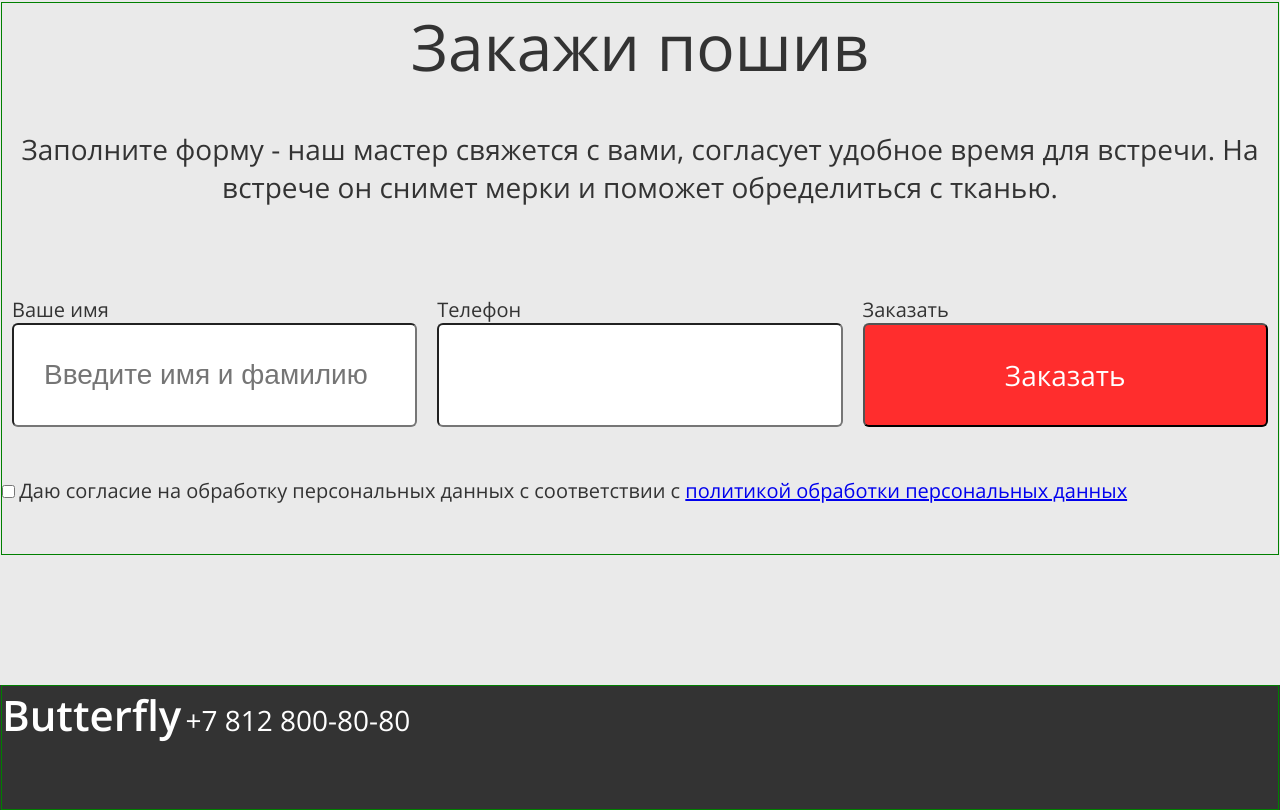
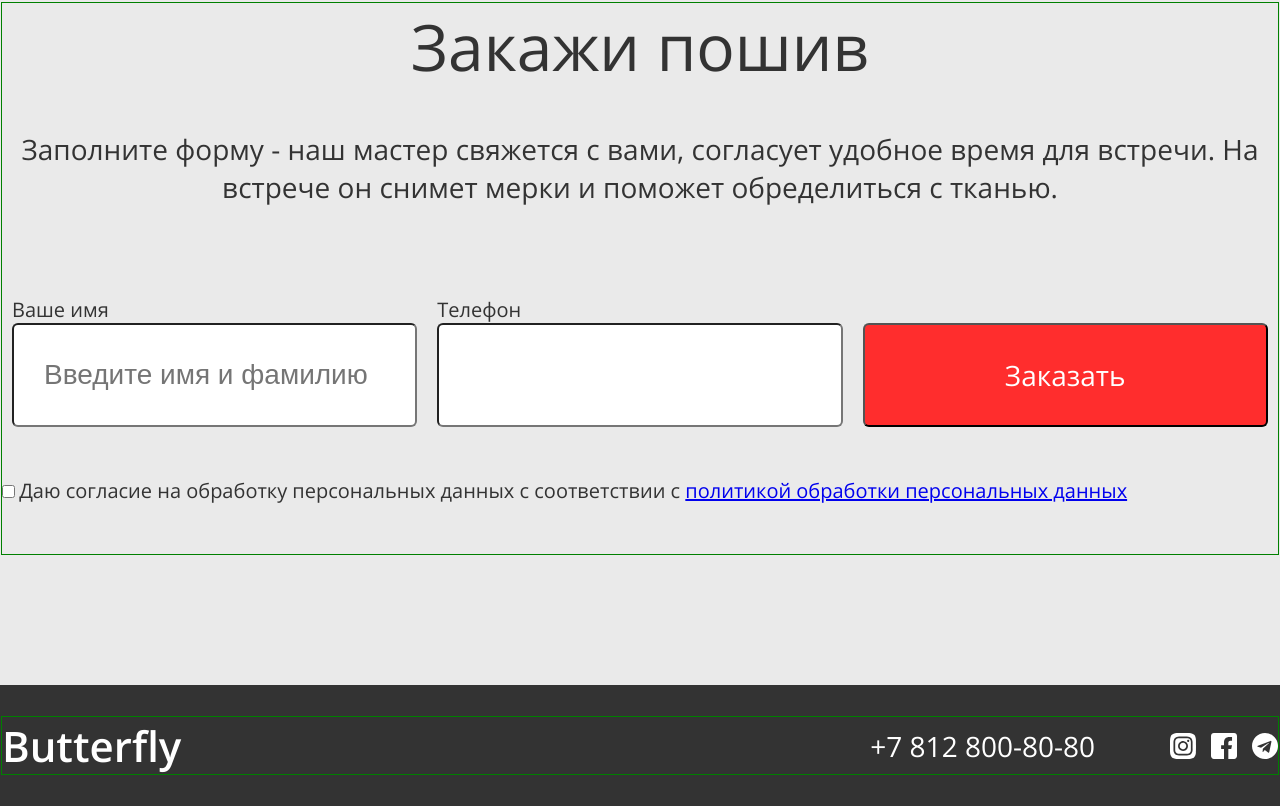
Before and after one commit to MashaNeg/butterfly-shop-negodina, a website: page www/index.html in a window 1280 px wide. Shown: the part 2031-2841 px from the top of the page. Drawn offline with Linux system fonts and the light colour scheme.

Commit message:
Первая страница

```diff
--- a/src/styles/blocks/_footer.scss
+++ b/src/styles/blocks/_footer.scss
@@ -1,10 +1,16 @@
 .footer {
+  padding: 31px 0;
   background-color: $color-dark;
 }
 
 .footer-inner {
   @include inner;
-  text-align-last: left;
+  text-align: left;
+}
+
+.footer-wrap {
+  display: flex;
+  align-items: center;
 }
 
 .main-logo-footer {
@@ -18,3 +24,24 @@
   color: $color-light;
   text-decoration: none;
 }
+
+.social {
+  display: flex;
+  list-style: none;
+  padding: 0;
+  margin: 0;
+  margin-left: 60px;
+}
+
+.social-item {
+  margin: 0;
+  margin-left: 15px;
+}
+
+.social-link {
+  display: block;
+  width: 26px;
+  height: 26px;
+  background-repeat: no-repeat;
+  background-size: contain;
+}
--- a/src/styles/blocks/_form.scss
+++ b/src/styles/blocks/_form.scss
@@ -1,6 +1,7 @@
 .form {
   display: flex;
   flex-wrap: wrap;
+  align-items: flex-end;
 }
 
 .form-field {
--- a/www/index.html
+++ b/www/index.html
@@ -82,7 +82,8 @@
     <section class="order">
       <div class="order-inner">
         <h2 class="order-title">Закажи пошив</h2>
-        <p class="order-desc">Заполните форму - наш мастер свяжется с вами, согласует удобное время для встречи. На встрече он снимет мерки и поможет обределиться с тканью.</p>
+        <p class="order-desc">Заполните форму - наш мастер свяжется с вами, согласует удобное время для встречи. На
+          встрече он снимет мерки и поможет обределиться с тканью.</p>
         <form action="#" class="form">
           <div class="form-field form-field-third">
             <label for="name" class="form-label">Ваше имя</label>
@@ -93,24 +94,18 @@
             <input name="phone" id="phone" type="text" class="form-input">
           </div>
           <div class="form-field form-field-third">
-            <label for="btn" class="form-label form-label-btn">Заказать</label>
             <button class="btn btn-order" type="submit">Заказать</button>
           </div>
           <div class="form-field">
             <input name="confirm" id="checkbox" type="checkbox" class="form-checkbox">
             <label for="checkbox" class="form-checkbox-label">
-              Даю согласие на обработку персональных данных с соответствии с <a href="#">политикой обработки персональных данных</a>
+              Даю согласие на обработку персональных данных с соответствии с <a href="#">политикой обработки
+                персональных данных</a>
             </label>
           </div>
         </form>
       </div>
     </section>
-
-    <section class="footer">
-
-    </section>
-
-
   </main>
 
   <footer class="footer">
@@ -120,13 +115,16 @@
         <a href="tel:+78128008080" class="phone">+7 812 800-80-80</a>
         <ul class="social">
           <li class="social-item">
-            <a href="#" style="background-image: url(images/icon-in.svg);" class="social-link" title="Мы в Intagramm"></a>
+            <a href="#" style="background-image: url(images/icon-in.svg);" class="social-link"
+              title="Мы в Intagramm"></a>
           </li>
           <li class="social-item">
-            <a href="#" style="background-image: url(images/icon-fb.svg);" class="social-link" title="Мы в Facebook"></a>
+            <a href="#" style="background-image: url(images/icon-fb.svg);" class="social-link"
+              title="Мы в Facebook"></a>
           </li>
           <li class="social-item">
-            <a href="#" style="background-image: url(images/icon-tg.svg);" class="social-link" title="Мы в Telegramm"></a>
+            <a href="#" style="background-image: url(images/icon-tg.svg);" class="social-link"
+              title="Мы в Telegramm"></a>
           </li>
         </ul>
       </div>
```
Also changed, not shown: www/style/style.css.
